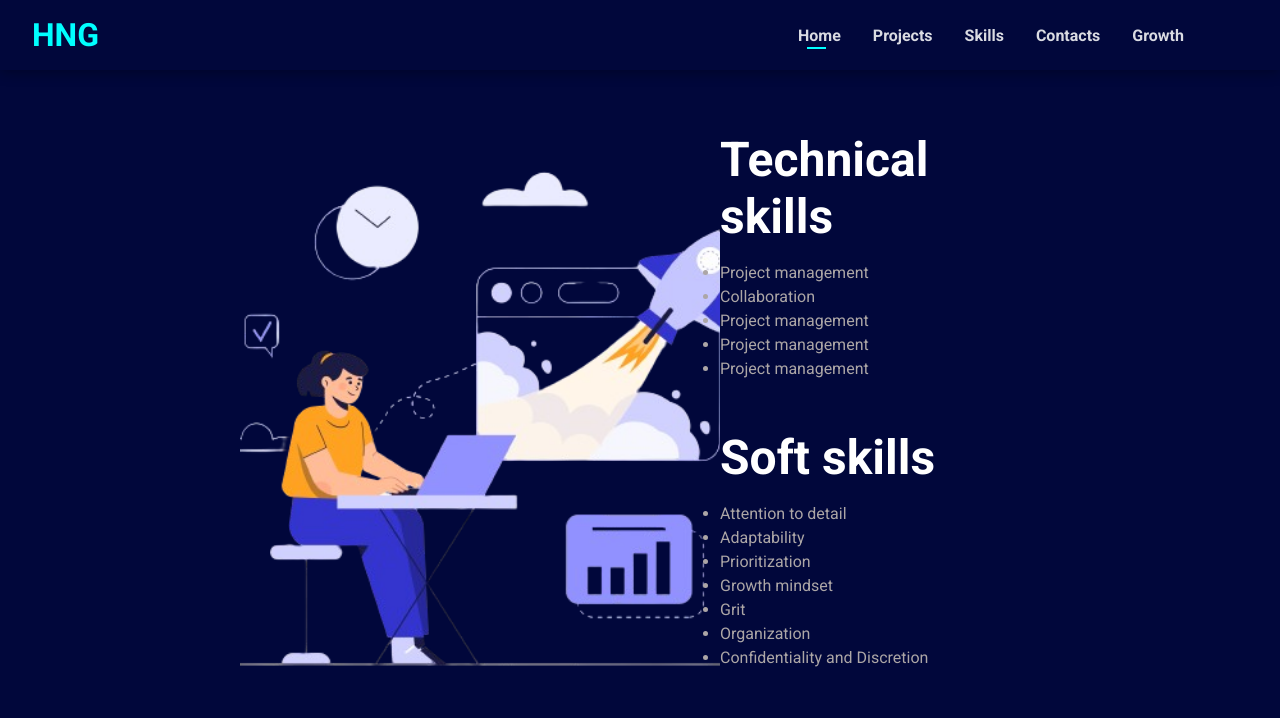
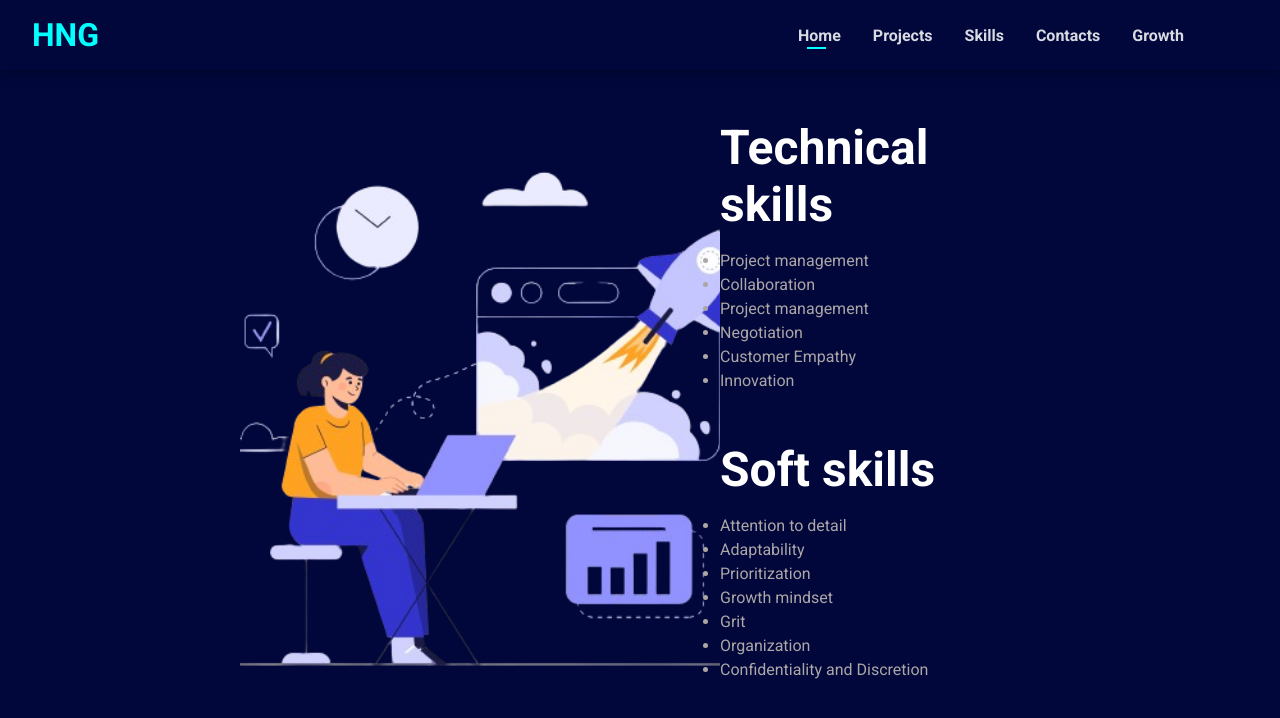
Before and after one commit to qutesly/Edith-Adanne, a plain HTML site: page skills.html in a window 1280 px wide. Drawn offline with Linux system fonts and the light colour scheme.

Commit message:
first commit

```diff
--- a/skills.html
+++ b/skills.html
@@ -48,8 +48,9 @@
             <li>Project management</li>
             <li>Collaboration </li>
             <li>Project management</li>
-            <li>Project management</li>
-            <li>Project management</li>
+            <li>Negotiation</li>
+            <li>Customer Empathy</li>
+            <li>Innovation </li>
         </ul>
     </div>
     <div class="skill1">
```
